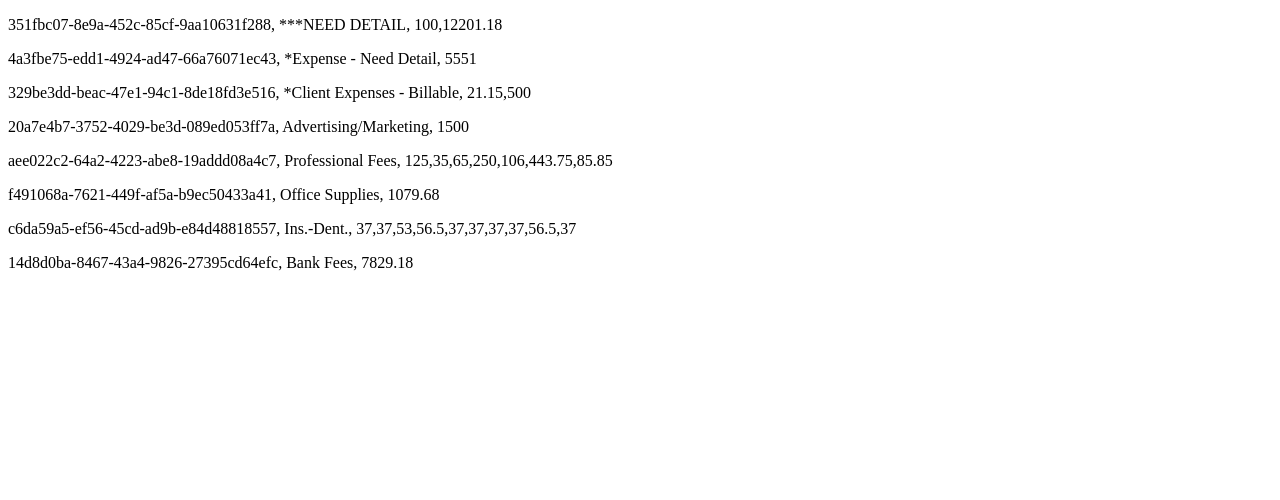
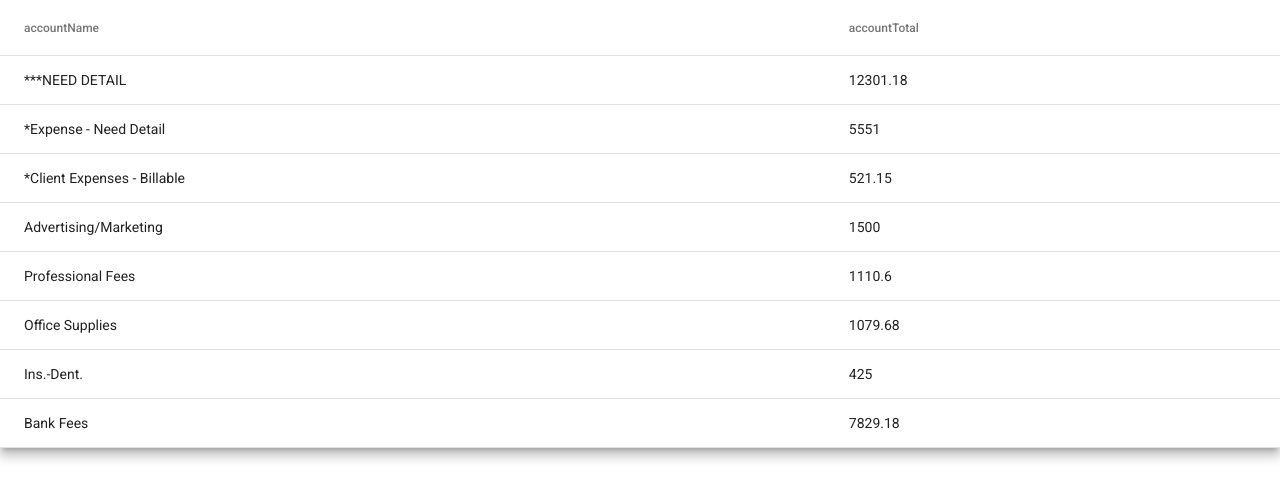
Before and after one commit to Syraices/new-expense, an Angular app: page / in a window 1280 px wide. Shown: the top 500 px of the page. Built offline with nearby package versions, Linux system fonts and the light colour scheme.

Commit message:
still gotta get the grouping right

```diff
--- a/angular.json
+++ b/angular.json
@@ -24,6 +24,7 @@
               "src/assets"
             ],
             "styles": [
+              "./node_modules/@angular/material/prebuilt-themes/indigo-pink.css",
               "src/styles.css"
             ],
             "scripts": []
@@ -88,6 +89,7 @@
               "src/assets"
             ],
             "styles": [
+              "./node_modules/@angular/material/prebuilt-themes/indigo-pink.css",
               "src/styles.css"
             ],
             "scripts": []
@@ -119,6 +121,7 @@
           }
         }
       }
-    }},
+    }
+  },
   "defaultProject": "emp-expense"
 }
--- a/package.json
+++ b/package.json
@@ -12,10 +12,12 @@
   "private": true,
   "dependencies": {
     "@angular/animations": "~9.1.2",
+    "@angular/cdk": "^9.2.4",
     "@angular/common": "~9.1.2",
     "@angular/compiler": "~9.1.2",
     "@angular/core": "~9.1.2",
     "@angular/forms": "~9.1.2",
+    "@angular/material": "^9.2.4",
     "@angular/platform-browser": "~9.1.2",
     "@angular/platform-browser-dynamic": "~9.1.2",
     "@angular/router": "~9.1.2",
--- a/src/app/expenses/expenses.component.css
+++ b/src/app/expenses/expenses.component.css
@@ -0,0 +1,48 @@
+
+table {
+    width: 100%;
+  }
+
+  tr.detail-row {
+    height: 0;
+  }
+
+  tr.account-row:not(.expanded-row):hover {
+    background: whitesmoke;
+  }
+
+  tr.account-row:not(.expanded-row):active {
+    background: #efefef;
+  }
+
+  .account-row td {
+    border-bottom-width: 0;
+  }
+
+  .account-detail {
+    overflow: hidden;
+    display: flex;
+  }
+/*
+  .account-diagram {
+    min-width: 80px;
+    border: 2px solid black;
+    padding: 8px;
+    font-weight: lighter;
+    margin: 8px 0;
+    height: 104px;
+  } */
+
+  .account-accountName {
+    font-weight: bold;
+    font-size: 16px;
+    line-height: normal;
+  }
+
+  .account-employeeId {
+    padding: 16px;
+  }
+
+  .account-amounts {
+    opacity: 0.5;
+  }
--- a/src/app/expenses/expenses.component.html
+++ b/src/app/expenses/expenses.component.html
@@ -1 +1,57 @@
-<p *ngFor="let acc of accountList">{{acc.accountId}}, {{acc.accountName}}, {{acc.amounts}}</p>
+<!-- <p *ngFor="let acc of accountList">{{acc.accountId}}, {{acc.accountName}}, {{acc.amounts}}</p> -->
+
+<table
+  mat-table
+  [dataSource]="dataSource" multiTemplateDataRows
+  class="mat-elevation-z8">
+
+    <ng-container matColumnDef="{{column}}" *ngFor="let column of displayedColumns">
+        <th mat-header-cell *matHeaderCellDef>{{column}}</th>
+        <td mat-cell *matCellDef="let account">{{account[column]}}</td>
+    </ng-container>
+
+    <ng-container matColumnDef="expandedDetail">
+      <td mat-cell *matCellDef="let account" [attr.colspan]="displayedColumns.length">
+        <div class="account-detail"
+             [@detailExpand]="account == expandedAccount ? 'expanded' : 'collapsed'">
+          <div class="account-diagram">
+            <div
+              class="account-employeeName"
+              *ngFor="let emp of account.employeeName let i = index"
+              ><strong> Employee Name: </strong>  {{emp}}
+              <div
+                class="account-amounts"
+                *ngFor="let amount of account.amounts let i = index"
+              ><span *ngIf="account.employeeName[i] === emp">{{amount}}</span>
+            </div>
+          </div>
+            </div>
+        </div>
+      </td>
+    </ng-container>
+
+    <tr mat-header-row *matHeaderRowDef="displayedColumns"></tr>
+    <tr mat-row *matRowDef="let account; columns: displayedColumns;"
+      class="account-row"
+      [class.expanded-row]="expandedAccount === account"
+      (click)="expandedAccount = expandedAccount === account ? null : account">
+    </tr>
+    <tr mat-row *matRowDef="let row; columns: ['expandedDetail']" class="detail-row"></tr>
+
+</table>
+
+<!-- <table mat-table [dataSource]="dataSource" class="mat-elevation-z8">
+
+    <ng-container matColumnDef="accountName">
+      <th mat-header-cell *matHeaderCellDef> Account Name </th>
+      <td mat-cell *matCellDef="let account"> {{account.accountName}} </td>
+    </ng-container>
+
+    <ng-container matColumnDef="accountTotal">
+      <th mat-header-cell *matHeaderCellDef> Total Expenses </th>
+      <td mat-cell *matCellDef="let account"> {{account.amounts}} </td>
+    </ng-container>
+
+    <tr mat-header-row *matHeaderRowDef="displayedColumns"></tr>
+    <tr mat-row *matRowDef="let row; columns:displayedColumns;" class="tableRow"></tr>
+  </table> -->
--- a/src/app/expenses/expenses.component.ts
+++ b/src/app/expenses/expenses.component.ts
@@ -1,22 +1,39 @@
-import { Component, OnInit } from '@angular/core';
+import { Component, OnInit, ViewChild } from '@angular/core';
 // import { EmpAccount } from '../emp-account.model';
 import { HttpClient } from '@angular/common/http';
+import { MatTable } from '@angular/material/table';
+import {animate, state, style, transition, trigger} from '@angular/animations';
 
 interface EmpAccount{
   accountId?: string;
   accountName?: string;
   employeeId?: string;
-  employeeName?: string;
+  employeeName?: string[];
   amounts: number[];
+  accountTotal?: number;
 }
 
 @Component({
   selector: 'app-expenses',
   templateUrl: './expenses.component.html',
-  styleUrls: ['./expenses.component.css']
+  styleUrls: ['./expenses.component.css'],
+  animations: [
+    trigger('detailExpand', [
+      state('collapsed', style({height: '0px', minHeight: '0'})),
+      state('expanded', style({height: '*'})),
+      transition('expanded <=> collapsed', animate('225ms cubic-bezier(0.4, 0.0, 0.2, 1)')),
+    ]),
+  ],
 })
 export class ExpensesComponent implements OnInit {
+  // @ViewChild(MatTable) table: MatTable<any>;
   accountList: EmpAccount[] = [];
+  displayedColumns: string[] = [
+    'accountName', 'accountTotal'
+  ];
+  dataSource: EmpAccount[] = [];
+  expandedAccount: EmpAccount | null;
+
   constructor(private httpClient: HttpClient) { }
 
   ngOnInit(): void {
@@ -25,29 +42,55 @@ export class ExpensesComponent implements OnInit {
       data => {
         for(const acc in data){
           const account = this.accountList.findIndex(account => account.accountId === data[acc].accountId)
+          // const employ = this.accountList[account].employeeName.findIndex(employ => employ === data[acc].employeeName)
           // console.log(account)
           if (this.accountList[account]){
               // console.log(this.accountList[account])
               // console.log(typeof(this.accountList[account].amounts))
               this.accountList[account].amounts.push(data[acc].amount)
+
+                if( data[acc].employeeName ){
+                  this.accountList[account].employeeName.push(data[acc].employeeName)
+                  // console.log(this.accountList[account].amounts[num])
+                }
+                else{
+                  this.accountList[account].employeeName.push('N/A');
+                }
+                  this.accountList[account].accountTotal += data[acc].amount;
+
           }else{
-            this.accountList.push(
-              {
-                accountId: data[acc].accountId,
-                accountName: data[acc].accountName,
-                employeeId: data[acc].employeeId,
-                employeeName: data[acc].employeeName,
-                amounts: [data[acc].amount]
-              }
-            )
+            // if(data[acc].employeeName){
+              this.accountList.push(
+                  {
+                    accountId: data[acc].accountId,
+                    accountName: data[acc].accountName,
+                    employeeId: data[acc].employeeId,
+                    employeeName: [data[acc].employeeName],
+                    amounts: [data[acc].amount],
+                    accountTotal: data[acc].amount
+                  }
+              )
+            // }else{
+            //   this.accountList.push(
+            //     {
+            //       accountId: data[acc].accountId,
+            //       accountName: data[acc].accountName,
+            //       employeeId: data[acc].employeeId,
+            //       employeeName: ['N/A'],
+            //       amounts: [data[acc].amount],
+            //       accountTotal: data[acc].amount
+            //     }
+              // )
+            // }
           }
+        this.dataSource = this.accountList;
+        // for(const acc in this.accountList){
+        //   console.log(this.accountList[1].employeeId);
+        // }
+
+        // this.table.renderRows();
         }
       }
     )
-
-    // console.log(this.accountList);
-    // this.accountList.push(
-    //   new EmpAccount('sdgsd','dsfsd','sdfsdf','ssdfsdf',345)
-    // )
   }
 }
--- a/src/index.html
+++ b/src/index.html
@@ -6,8 +6,10 @@
   <base href="/">
   <meta name="viewport" content="width=device-width, initial-scale=1">
   <link rel="icon" type="image/x-icon" href="favicon.ico">
+  <link href="https://fonts.googleapis.com/css?family=Roboto:300,400,500&display=swap" rel="stylesheet">
+  <link href="https://fonts.googleapis.com/icon?family=Material+Icons" rel="stylesheet">
 </head>
-<body>
+<body class="mat-typography">
   <app-root></app-root>
 </body>
 </html>
--- a/src/styles.css
+++ b/src/styles.css
@@ -1 +1,4 @@
 /* You can add global styles to this file, and also import other style files */
+
+html, body { height: 100%; }
+body { margin: 0; font-family: Roboto, "Helvetica Neue", sans-serif; }
```
Also changed, not shown: src/app/app.module.ts (+8 -1 lines), 1 other file (tests, documents, lock files or other folders).
